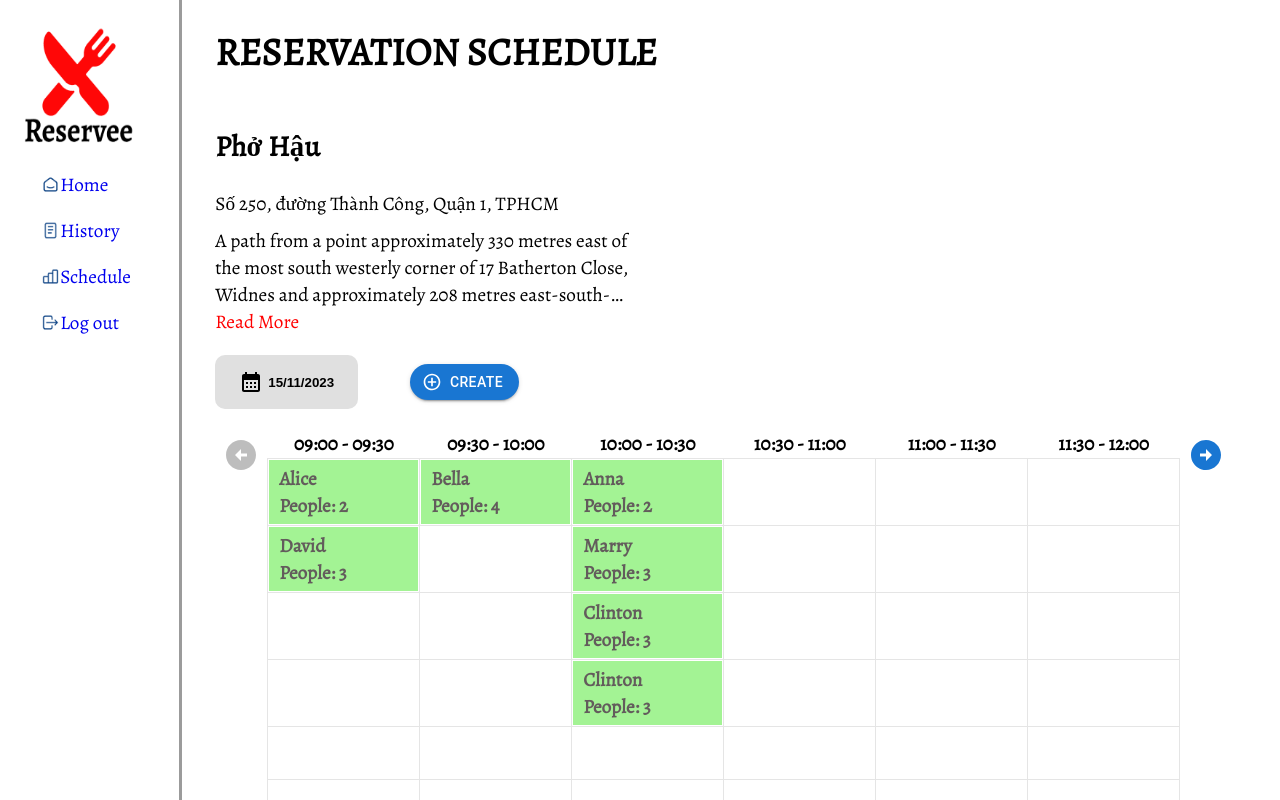
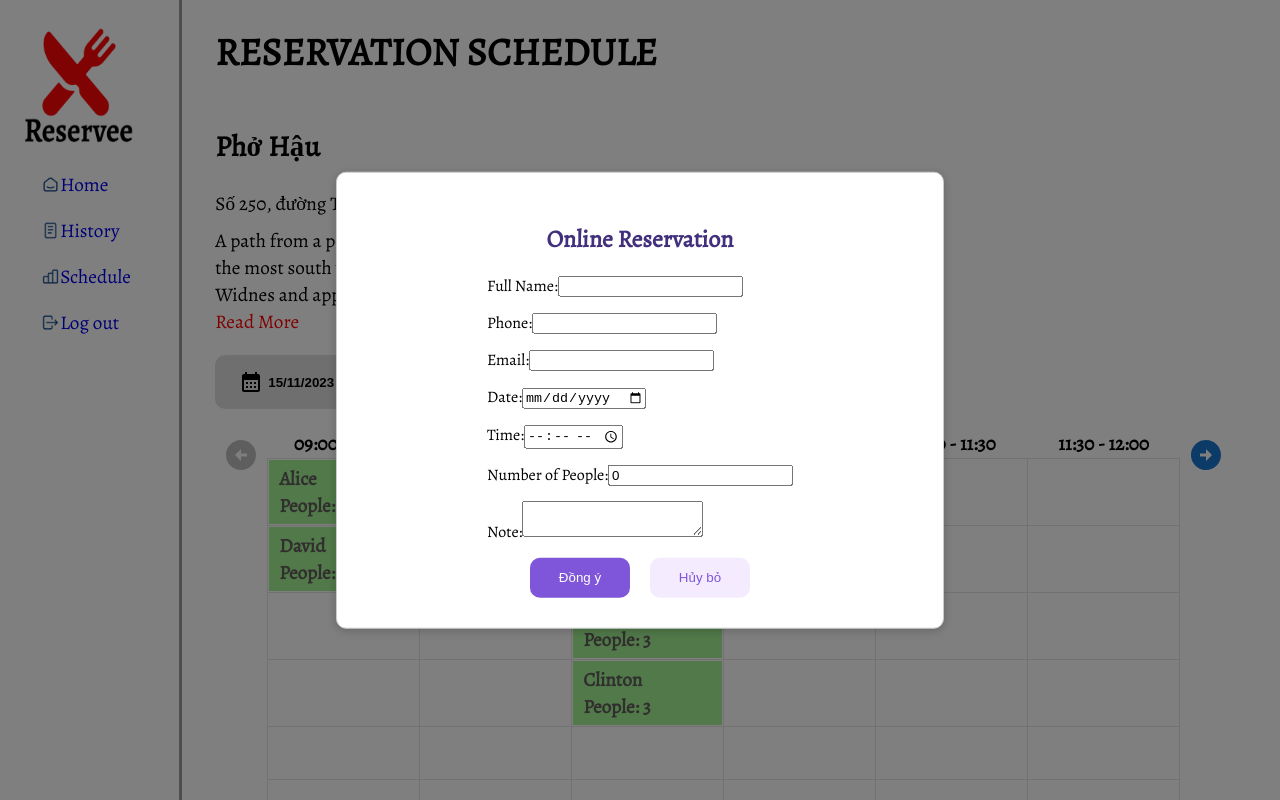
Before and after one commit to TheCodister/Reservee, a React (Vite) app: page /Schedule in a window 1280 px wide. Both pictures are taken after typing "Sample" into the empty fields and a click on the button "CREATE". Built offline with nearby package versions, Linux system fonts and the light colour scheme.

Commit message:
feat: formmodal

```diff
--- /dev/null
+++ b/src/Components/FormModal/FormModal.css
@@ -0,0 +1,83 @@
+.overlay {
+    position: fixed;
+    top: 0;
+    left: 0;
+    width: 100%;
+    height: 100%;
+    background: rgba(0, 0, 0, 0.5); /* Semi-transparent black overlay */
+    z-index: 999; /* Ensure the overlay is above other elements */
+  }
+
+  .form-modal {
+    position: fixed;
+    top: 0;
+    left: 0;
+    width: 100%;
+    height: 100%;
+    display: flex;
+    justify-content: center;
+    align-items: center;
+  }
+
+  .modal {
+    position: fixed;
+    top: 50%;
+    left: 50%;
+    transform: translate(-50%, -50%);
+    padding: 30px 150px;
+    border-radius: 10px;
+    background-color: white;
+    border: 1px solid #ccc;
+    box-shadow: 0 2px 10px rgba(0, 0, 0, 0.2);
+    z-index: 1000;
+  }
+
+  .form-field {
+    margin-bottom: 15px;
+  }
+
+  .modal.open {
+    display: block;
+  }
+
+  .cancel, .confirm {
+    text-align: center;
+  }
+
+  .cancel {
+    color: #42307D;
+    font-weight: bold;
+    margin-bottom: 20px;
+  }
+
+  .confirm {
+    color: #7F56D9;
+    margin-bottom: 40px;
+  }
+
+  .Btn {
+    display: flex;
+    flex-direction: row;
+    justify-content: center;
+  }
+
+  .confirmBtn {
+    width: 100px;
+    height: 40px;
+    background-color: #7F56D9;
+    color: white;
+    border: none;
+    border-radius: 10px;
+    cursor: pointer;
+    margin-right: 20px;
+  }
+
+  .cancelBtn {
+    width: 100px;
+    height: 40px;
+    background-color: #F4EBFF;
+    color: #7F56D9;
+    border: none;
+    border-radius: 10px;
+    cursor: pointer;
+  }
--- /dev/null
+++ b/src/Components/FormModal/index.jsx
@@ -0,0 +1,111 @@
+import Modal from '@mui/material/Modal';
+import TextField from '@mui/material/TextField';
+
+import "./FormModal.css";
+
+const FormModal = ({ onConfirm, onClose, modalTitle, formData, setFormData }) => {
+  const handleFormChange = (fieldName, value) => {
+    setFormData((prevFormData) => ({
+      ...prevFormData,
+      [fieldName]: value,
+    }));
+    console.log(formData)
+  };
+
+    return (
+      <Modal
+        open={true}
+        onClose={onClose}  // Set the onClose prop to the provided onClose function
+        disableBackdropClick={false} // Allow clicking outside the modal to close
+      >
+        <div className="modal open">
+          <h2 className="cancel">{modalTitle}</h2>
+        {/* Form Fields */}
+        <div className="form-field">
+          <label htmlFor="FName">Full Name:</label>
+          <input
+            type="text"
+            id="FName"
+            name="FName"
+            value={formData.FName}
+            onChange={(e) => handleFormChange("FName", e.target.value)}
+          />
+        </div>
+
+        <div className="form-field">
+          <label htmlFor="Phone">Phone:</label>
+          <input
+            type="tel"
+            id="Phone"
+            name="Phone"
+            value={formData.Phone}
+            onChange={(e) => handleFormChange("Phone", e.target.value)}
+          />
+        </div>
+
+        <div className="form-field">
+          <label htmlFor="Email">Email:</label>
+          <input
+            type="email"
+            id="Email"
+            name="Email"
+            value={formData.Email}
+            onChange={(e) => handleFormChange("Email", e.target.value)}
+          />
+        </div>
+
+        <div className="form-field">
+          <label htmlFor="Date">Date:</label>
+          <input
+            type="date"
+            id="Date"
+            name="Date"
+            value={formData.Date}
+            onChange={(e) => handleFormChange("Date", e.target.value)}
+          />
+        </div>
+
+        <div className="form-field">
+          <label htmlFor="Time">Time:</label>
+          <input
+            type="time"
+            id="Time"
+            name="Time"
+            value={formData.Time}
+            onChange={(e) => handleFormChange("Time", e.target.value)}
+          />
+        </div>
+
+        <div className="form-field">
+          <label htmlFor="People">Number of People:</label>
+          <input
+            type="number"
+            id="People"
+            name="People"
+            value={formData.People}
+            onChange={(e) => handleFormChange("People", parseInt(e.target.value, 10))}
+          />
+        </div>
+
+        <div className="form-field">
+          <label htmlFor="Note">Note:</label>
+          <textarea
+            id="Note"
+            name="Note"
+            value={formData.Note}
+            onChange={(e) => handleFormChange("Note", e.target.value)}
+          />
+        </div>
+
+        {/* Add other form fields similarly */}
+          <div className="Btn">
+          <button className="confirmBtn" onClick={onConfirm}>Đồng ý</button>
+          <button className="cancelBtn" onClick={onClose}>Hủy bỏ</button>
+          </div>
+        </div>
+      </Modal>
+
+    );
+  };
+
+export default FormModal;
--- a/src/Components/index.jsx
+++ b/src/Components/index.jsx
@@ -1,3 +1,4 @@
 export { default as NavBar } from "./NavBar";
 export { default as ReturnButton } from "./ReturnButton";
 export { default as CalendarButton } from "./CalendarButton";
+export { default as FormModal } from "./FormModal";
--- a/src/Pages/Schedule/index.jsx
+++ b/src/Pages/Schedule/index.jsx
@@ -3,6 +3,7 @@ import { useState } from "react";
 import { Link } from "react-router-dom";
 import { CalendarButton } from "../../Components";
 import CalendarMonthIcon from '@mui/icons-material/CalendarMonth';
+import { FormModal } from "../../Components";
 import Button from '@mui/material/Button';
 import AddCircleOutlineIcon from '@mui/icons-material/AddCircleOutline';
 import ArrowCircleLeftIcon from '@mui/icons-material/ArrowCircleLeft';
@@ -141,6 +142,17 @@ const Schedule = () => {
   const [isTruncate, setIsTruncate] = useState(true);
   const [moreOrLess, setMoreOrLess] = useState(true);
   const [displayError, setDisplayError] = useState(false);
+  const [isModalOpen, setIsModalOpen] = useState(false);
+  const [formData, setFormData]= useState({
+    FName:'',
+    Phone:'',
+    Email:'',
+    Date:'',
+    Time: '',
+    People: 0,
+    Note: '',
+  })
+
   const updateTruncate = () => {
     setIsTruncate(!isTruncate);
     setMoreOrLess(!moreOrLess);
@@ -160,6 +172,19 @@ const Schedule = () => {
   const rating = 4.8;
   const [userComment, setUserComment] = useState("")
   const [userRating, setUserRating] = useState(0)
+
+  const handleCreateButtonClick = () => {
+    setIsModalOpen(true);
+  };
+
+  const handleCloseModal = () => {
+    setIsModalOpen(false);
+  };
+
+  const handleConfirmModal = () => {
+
+    setIsModalOpen(false);
+  }
 
   const handleCommentChange = (event) => {
     setUserComment(event.target.value);
@@ -238,11 +263,25 @@ const Schedule = () => {
           </div>
 
           <div className="createReservation">
-            <Button sx={{ borderRadius: "20px"}} variant="contained" startIcon={<AddCircleOutlineIcon sx={{ color: "white"}}/>}>
+            <Button
+              sx={{ borderRadius: "20px"}}
+              variant="contained"
+              startIcon={<AddCircleOutlineIcon sx={{ color: "white"}}/>}
+              onClick={handleCreateButtonClick}
+            >
               Create
             </Button>
           </div>
         </div>
+        {isModalOpen &&
+          <FormModal
+            onConfirm={handleConfirmModal}
+            onClose={handleCloseModal}
+            modalTitle={`Online Reservation`}
+            formData={formData}
+            setFormData={setFormData}
+          />
+        }
 
         <TimeTable reserveList={reserveList}/>
 
```
